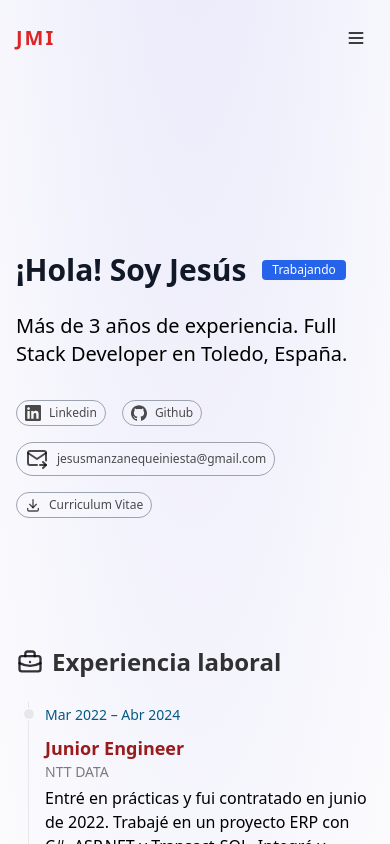
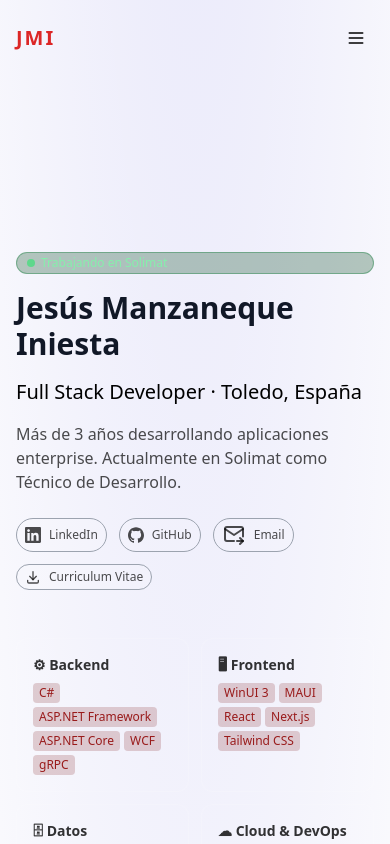
Before and after one commit to jmanzani/porfolio-next, a Next.js app: page / in a window 390 px wide. Shown: the top 844 px of the page. Built offline with nearby package versions, Linux system fonts and the light colour scheme.

Commit message:
feat: refactor index.js as clean orchestrator of all portfolio sections

```diff
--- a/src/pages/index.js
+++ b/src/pages/index.js
@@ -1,97 +1,49 @@
 import Layout from "@/components/layout";
-import Badge from "@/components/Badge";
 import SectionContainer from "@/components/SectionContainer";
-import SocialPill from "@/components/SocialPill";
+import HeroSection from "@/components/HeroSection";
 import Experience from "@/components/Experience";
+import SkillsSection from "@/components/SkillsSection";
+import AboutSection from "@/components/AboutSection";
 import ContactForm from "@/components/ContactForm";
-
-import LinkedIn from "@/components/icons/LinkedIn";
-import GitHub from "@/components/icons/GitHub";
-import Email from "@/components/icons/Email";
-import Download from "@/components/icons/Download";
 import Briefcase from "@/components/icons/Briefcase";
+import Code from "@/components/icons/Code";
 import Person from "@/components/icons/Person";
 
 export default function Home() {
   return (
     <Layout
-      title="Portafolio de Jesús - Desarrollador y programador Web"
-      description="Descripción"
+      title="Portafolio de Jesús - Full Stack Developer"
+      description="Portfolio de Jesús Manzaneque Iniesta, Full Stack Developer con más de 3 años de experiencia en Toledo, España."
     >
       <main className="px-4">
-        <SectionContainer cssClass="py-44 pb-32">
-          <h1 className="flex flex-row gap-x-4 pb-6 text-3xl font-bold text-gray-900 md:text-4xl lg:pb-10 lg:text-5xl dark:text-white">
-            ¡Hola! Soy Jesús{" "}
-            <a
-              href="https://linkedin.com/jesusmanzanequeiniesta"
-              target="_blank"
-              rel="noopener"
-              className="flex items-center justify-center"
-            >
-              <Badge>Trabajando</Badge>
-            </a>
-          </h1>
-          <h2 className="max-w-[700px] text-wrap text-xl text-black lg:text-2xl dark:text-white">
-            Más de 3 años de experiencia. Full Stack Developer en Toledo, España.
-          </h2>
-          <nav className="mt-8 flex flex-wrap gap-4">
-            <SocialPill url="https://www.linkedin.com/in/jesusmanzanequeiniesta/">
-              <LinkedIn cssClass="size-4 lg:size-6" />
-              Linkedin
-            </SocialPill>
-            <SocialPill url="https://github.com/jmanzani">
-              <GitHub cssClass="size-4 lg:size-6" />
-              Github
-            </SocialPill>
-            <SocialPill url="mailto:jesusmanzanequeiniesta@gmail.com">
-              <Email cssClass="size-4 lg:size-6" />
-              jesusmanzanequeiniesta@gmail.com
-            </SocialPill>
-            <SocialPill url="https://drive.google.com/uc?export=download&id=1ZU5BYR1V5QKJZzo2JufFkn6kMWooRhhQ">
-              <Download cssClass="size-4 lg:size-6" />
-              Curriculum Vitae
-            </SocialPill>
-          </nav>
+        <SectionContainer id="top" cssClass="py-44 pb-32">
+          <HeroSection />
         </SectionContainer>
+
         <SectionContainer id="experiencia">
           <h2 className="mb-6 flex items-center gap-x-2 text-2xl font-semibold text-black/80 dark:text-white/80">
             <Briefcase cssClass="size-7" /> Experiencia laboral
           </h2>
           <Experience />
         </SectionContainer>
+
+        <SectionContainer id="habilidades">
+          <h2 className="mb-6 flex items-center gap-x-2 text-2xl font-semibold text-black/80 dark:text-white/80">
+            <Code cssClass="size-7" /> Habilidades
+          </h2>
+          <SkillsSection />
+        </SectionContainer>
+
         <SectionContainer id="sobre-mi">
           <h2 className="mb-6 flex items-center gap-x-2 text-2xl font-semibold text-black/80 dark:text-white/80">
             <Person cssClass="size-7" /> Sobre mí
           </h2>
-          <div className="flex items-center">
-            <img
-              className="mb-3 size-20 rounded-full"
-              src="https://avatars.githubusercontent.com/u/83214852?v=4"
-              alt="Foto de Jesús Manzaneque"
-            />
-            <h3 className="mx-5 max-w-[700px] text-wrap text-xl text-black lg:text-2xl dark:text-white">
-              Jesús Manzaneque Iniesta
-            </h3>
-          </div>
-          <div>
-            <p className="max-w-[700px] text-wrap text-lg text-black dark:text-white">
-              Llevo ligado al mundo de la informática desde los 11 años, cuando
-              me regalaron mi primer ordenador. Desde entonces no he parado:
-              siempre estoy al tanto de las últimas novedades en tecnología y me
-              encanta saber qué viene después.
-              <br />
-              <br />
-              Desde 2022 trabajo como desarrollador, y en estos años he pasado
-              de junior a asumir el liderazgo técnico de un proyecto enterprise
-              en solitario. Fuera del código, soy un apasionado de la automoción
-              y la música pop asiática. Persona directa, con las ideas claras y
-              ganas de seguir creciendo.
-            </p>
-          </div>
+          <AboutSection />
         </SectionContainer>
-        {/* <SectionContainer id="contacto">
+
+        <SectionContainer id="contacto">
           <ContactForm />
-        </SectionContainer> */}
+        </SectionContainer>
       </main>
     </Layout>
   );
```
